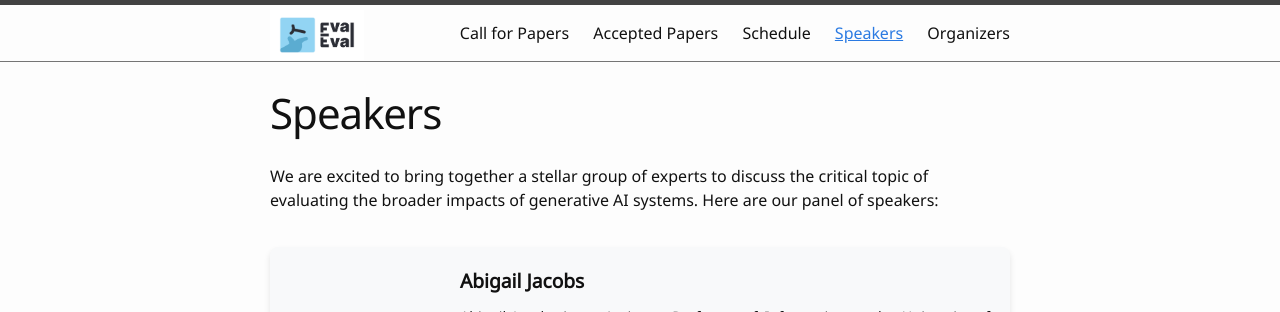
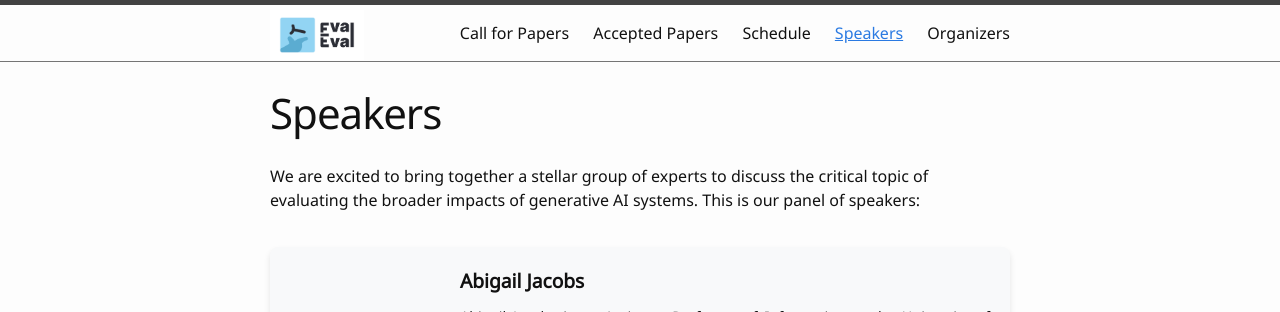
Before and after one commit to aaai-fidu-lab/aaai-fidu-lab.github.io, a Jekyll site: the page built from speakers.md, in a window 1280 px wide, cut to the strip 0-312 px from the top of the page. Built offline with Jekyll 4.4.1, drawn with Linux system fonts in a browser that asks for light colours; our own code applies the rules of GitHub Pages for plain Markdown files.

Commit message:
Update speakers.md

```diff
--- a/speakers.md
+++ b/speakers.md
@@ -52,7 +52,7 @@ nav: true
 }
 </style>
 
-We are excited to bring together a stellar group of experts to discuss the critical topic of evaluating the broader impacts of generative AI systems. Here are our panel of speakers:
+We are excited to bring together a stellar group of experts to discuss the critical topic of evaluating the broader impacts of generative AI systems. This is our panel of speakers:
 
 <div class="speaker-container">
 <!--   <div class="speaker-card">
```
